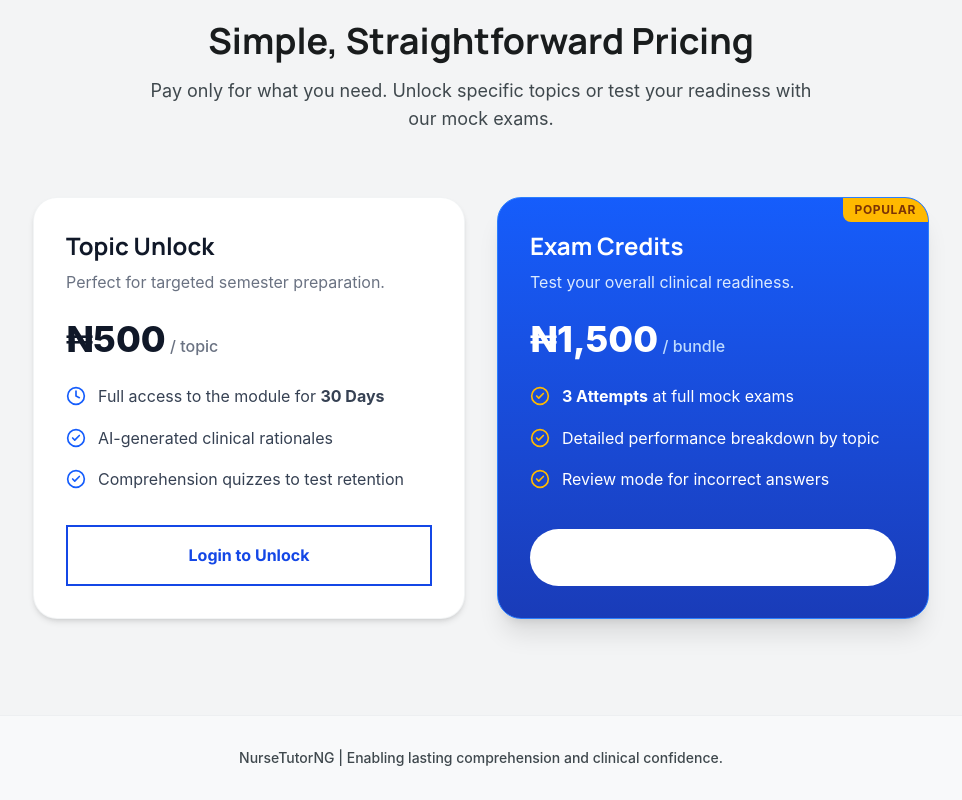
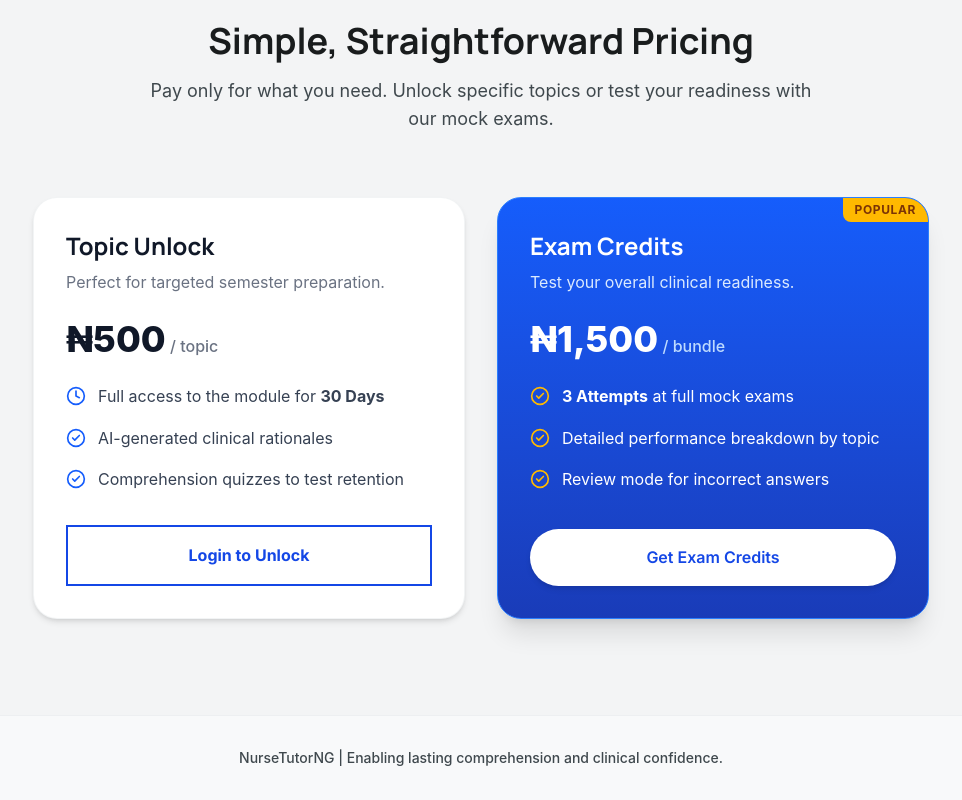
Before and after one commit to MicahBala/nursetutor-client, a React (Vite) app: page / in a window 1280 px wide. Shown: the part 1917-2717 px from the top of the page, without its empty margins (159-1121 px from the left). Built offline with nearby package versions, Linux system fonts and the light colour scheme; no server answers.

Commit message:
Correct button color

```diff
--- a/src/pages/Landing.jsx
+++ b/src/pages/Landing.jsx
@@ -201,7 +201,7 @@ const Landing = () => {
                     <span className="text-white">Review mode for incorrect answers</span>
                   </li>
                 </ul>
-                <Button variant="primary" onClick={handleGoogleLogin} className="w-full py-4 bg-white text-blue-700 hover:bg-gray-50 font-bold relative z-10">
+                <Button onClick={handleGoogleLogin} className="w-full py-4 bg-white !text-blue-700 hover:bg-gray-50 font-bold relative z-10 shadow-md transition-colors">
                   Get Exam Credits
                 </Button>
               </div>
```
